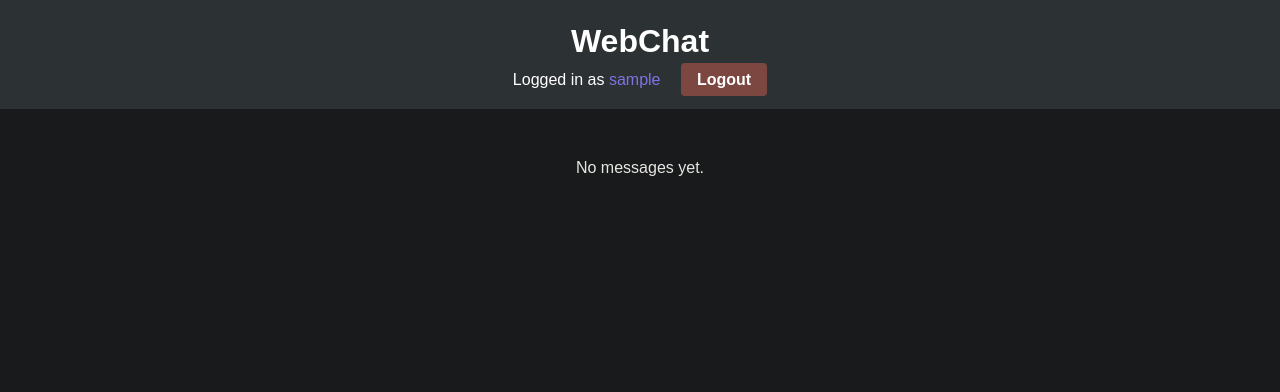
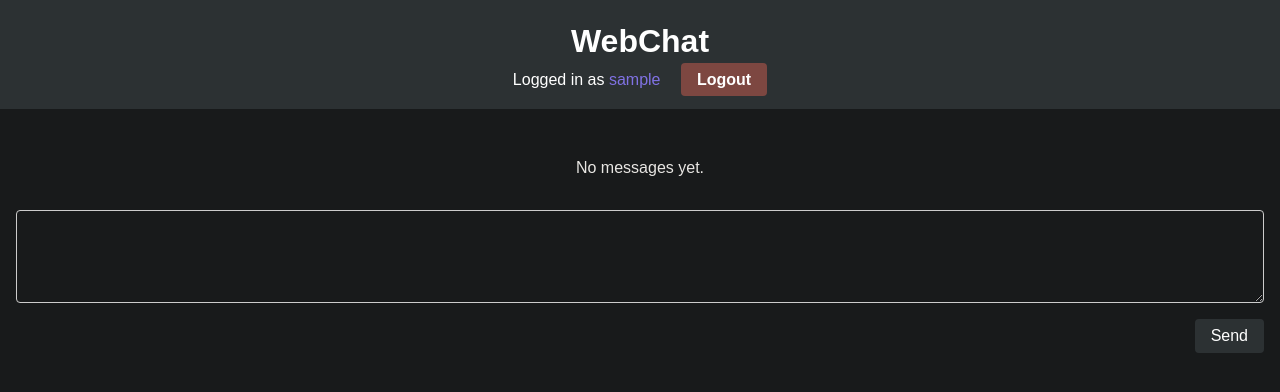
Before and after one commit to Roar1ngDuck/webchat, a Flask app: template templates/thread.html in a window 1280 px wide. Shown: the top 392 px of the page. Run offline with Flask 3, Linux system fonts and the light colour scheme; the template is opened without the code that fills it, so the values that code supplies are empty; the visitor is signed in with stand-in values (Sample User, id 1).

Commit message:
Implement message sending

```diff
--- a/app.py
+++ b/app.py
@@ -29,14 +29,18 @@ def view_area(area_id):
 
     return render_template("area.html", threads=threads)
 
-@app.route("/thread/<int:thread_id>")
+@app.route("/thread/<int:thread_id>", methods=['GET', 'POST'])
 def view_thread(thread_id):
     if "user_id" not in session:
         return redirect("/login")
 
+    if request.method == "POST":
+        message = Message.create(thread_id, session["user_id"], request.form["message"])
+        message.insert()
+
     thread = Thread.create_from_db(thread_id)
+    return render_template("thread.html", thread=thread)
 
-    return render_template("thread.html", messages=thread.messages)
 
 @app.route("/login", methods=['GET', 'POST'])
 def login():
--- a/static/styles.css
+++ b/static/styles.css
@@ -49,9 +49,33 @@ a.discussion-area {
 
 #message-list {
     padding: 10px; /* Some padding around messages */
-    max-height: 80vh; /* Limit the height and make it scrollable */
+    max-height: 70vh; /* Limit the height and make it scrollable */
     overflow-y: auto; /* Add scroll for overflow */
     margin: 20px; /* Give some space around the chat container */
+}
+
+/* Scrollbar container */
+#message-list::-webkit-scrollbar {
+    width: 2rem; /* Width of the vertical scrollbar */
+    height: 1rem; /* Height of the horizontal scrollbar */
+}
+
+/* Scrollbar track */
+#message-list::-webkit-scrollbar-track {
+    background: #2e2e2e; /* Dark grey track background */
+    border-radius: 10px; /* Rounded corners on the track */
+}
+
+/* Scrollbar handle */
+#message-list::-webkit-scrollbar-thumb {
+    background-color: #555; /* Darker grey scrollbar handle */
+    border-radius: 10px; /* Rounded corners on the handle */
+    border: 3px solid #2e2e2e; /* Creates padding around the handle */
+}
+
+/* Handle on hover */
+#message-list::-webkit-scrollbar-thumb:hover {
+    background: #777; /* Slightly lighter grey scrollbar handle on hover */
 }
 
 .message {
@@ -179,3 +203,42 @@ a.discussion-area {
 .username-highlight {
     color: rgb(128, 114, 228);
 }
+
+#message-form {
+    margin-top: 20px; /* Space from the message list to the form */
+}
+
+#message-form textarea {
+    width: 100%; /* Make textarea full width */
+    padding: 0.5rem; /* Padding inside the textarea */
+    margin-bottom: 0.5rem; /* Space between textarea and button */
+    border-radius: 4px; /* Rounded corners for the textarea */
+    border: 1px solid #ccc; /* Border color for the textarea */
+    color: inherit; /* Text color inside the textarea */
+    background-color: inherit; /* Background color of the textarea */
+    height: auto; /* Let the height be defined by the rows attribute */
+    resize: vertical; /* Allow vertical resizing */
+}
+
+#message-form button {
+    width: auto; /* Button width as needed */
+    padding: 0.5rem 1rem; /* Padding inside the button */
+    border: none; /* No border for the button */
+    border-radius: 4px; /* Rounded corners for the button */
+    background-color: #2c3133; /* Background color for the button */
+    color: white; /* Text color for the button */
+    cursor: pointer; /* Cursor to pointer when hover over button */
+    font-size: 1rem; /* Font size for the button text */
+    float: right; /* Align the button to the right */
+}
+
+#message-form button:hover {
+    background-color: #394245; /* Darken the button on hover */
+}
+
+/* Clear float */
+#message-form::after {
+    content: "";
+    display: table;
+    clear: both;
+}
--- a/templates/thread.html
+++ b/templates/thread.html
@@ -6,7 +6,7 @@ WebChat
 
 {% block content %}
 <section id="message-list">
-    {% for message in messages %}
+    {% for message in thread.messages %}
     <article class="message">
         <header>
             <time>{{ message.sent_time }}</time>
@@ -18,4 +18,8 @@ WebChat
     <p>No messages yet.</p>
     {% endfor %}
 </section>
+<form action="{{ url_for('view_thread', thread_id=thread.id) }}" method="post" id="message-form">
+    <textarea name="message" rows="5" required></textarea>
+    <button type="submit">Send</button>
+</form>
 {% endblock %}
```
